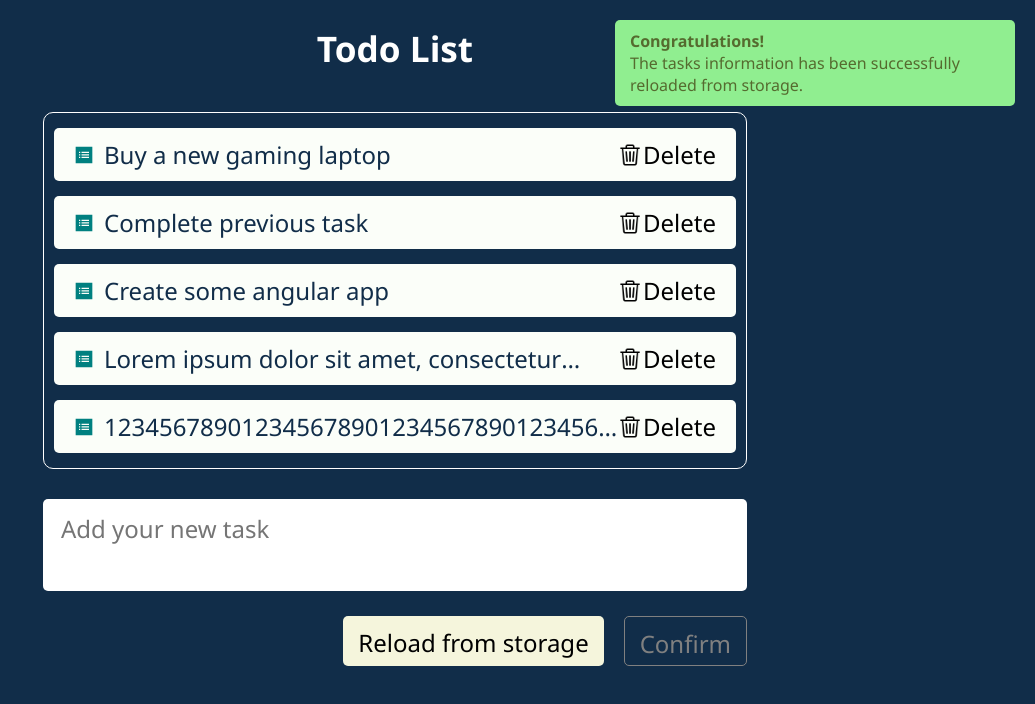
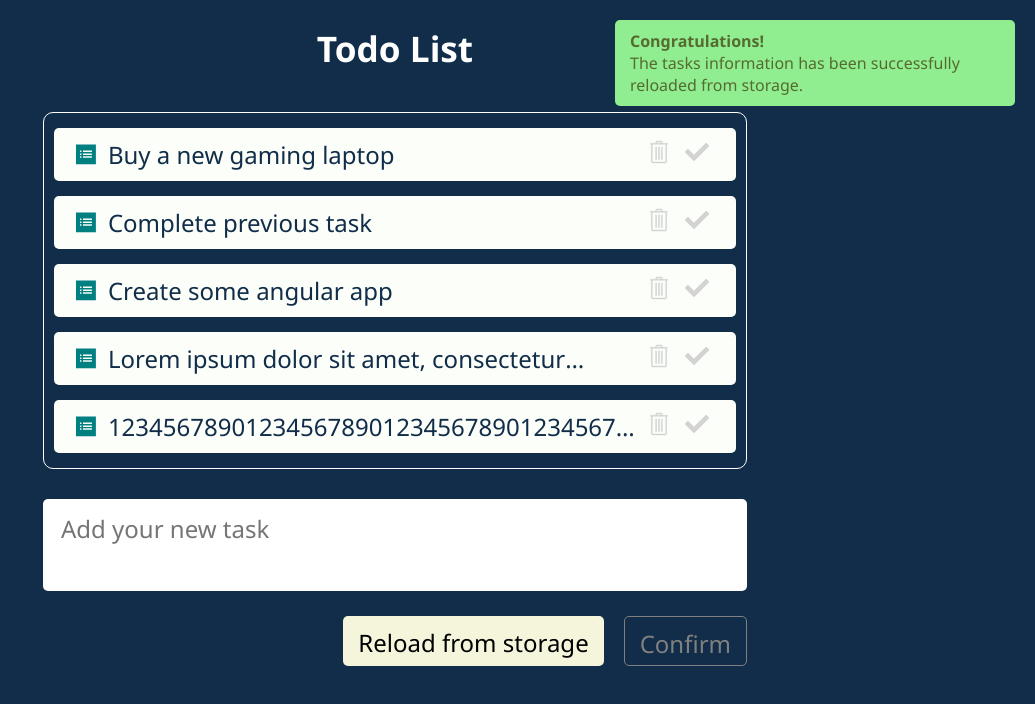
Before and after one commit to Angular-OTUS/ToDoList-GubanovFilat, an Angular app: page / in a window 1280 px wide. Both pictures are taken after a click on the button "Reload from storage". Shown: the top 704 px of the page, without its empty margins (245-1280 px from the left). Built offline with nearby package versions, Linux system fonts and the light colour scheme.

Commit message:
Implement task completion status functionality

```diff
--- a/src/app/components/to-do-list-item/to-do-list-item.css
+++ b/src/app/components/to-do-list-item/to-do-list-item.css
@@ -38,20 +38,43 @@
 
 .todoIcon {
   margin-right: 10px;
+  color: teal;
+  font-size: 1.8rem;
 }
 
-:host ::ng-deep .deleteButton {
+:host ::ng-deep .deleteButton,
+:host ::ng-deep .completeButton {
   height: unset;
-  padding: unset;
+  padding: 0 7px;
   background-color: unset;
-
-  background-image: url("/icon-delete.png");
-  background-repeat: no-repeat;
-  background-position: center left;
-  background-size: 1.5rem 1.5rem;
-  padding-left: 25px;
+  color: lightgray;
 }
-:host ::ng-deep .deleteButton:hover {
+:host ::ng-deep .todo.completedTodo .deleteButton,
+:host ::ng-deep .todo.completedTodo .completeButton {
+  color: grey;
+}
+:host ::ng-deep .todo .deleteButton:hover {
+  filter: unset;
   color: red;
   transform: scale(1.3);
 }
+:host ::ng-deep .todo .completeButton:hover {
+  filter: unset;
+  color: green;
+  transform: scale(1.3);
+}
+:host ::ng-deep .todo.completedTodo .completeButton:hover {
+  filter: unset;
+  color: goldenrod;
+  transform: scale(1.3);
+}
+
+.completedTodo,
+.todo.completedTodo .todoIcon {
+  background-color: unset;
+  color: grey;
+}
+
+.completedTodo {
+  border: 1px solid grey;
+}
--- a/src/app/components/to-do-list-item/to-do-list-item.html
+++ b/src/app/components/to-do-list-item/to-do-list-item.html
@@ -1,5 +1,22 @@
-<li class="todo" [class.selectedTodo]="isSelected">
-  <img src="/task.svg" class="todoIcon" />
+<li
+  class="todo"
+  [class.selectedTodo]="isSelected"
+  [class.completedTodo]="task.isCompleted"
+>
+  <svg
+    class="todoIcon"
+    fill="currentColor"
+    width="1em"
+    height="1em"
+    viewBox="0 0 24 24"
+    xmlns="http://www.w3.org/2000/svg"
+  >
+    <path
+      fill-rule="evenodd"
+      clip-rule="evenodd"
+      d="M2 2H22V22H2V2ZM6 8H7.49347V9.49347H6V8ZM9.03917 8H18V9.49347H9.03917V8ZM9.03917 10.9869H18V12.4804H9.03917V10.9869ZM18 13.9739H9.03917V15.4674H18V13.9739ZM7.49347 10.9869H6V12.4804H7.49347V10.9869ZM6 13.9739H7.49347V15.4674H6V13.9739Z"
+    />
+  </svg>
 
   <span class="todoText" appTooltip="{{ task.description }}">{{
     task.description
@@ -7,10 +24,40 @@
 
   <app-button
     type="button"
-    appTooltip="Click the button to delete the task."
+    appTooltip="Click on the icon to delete the task."
     className="deleteButton"
     (click)="onDelete($event)"
   >
-    Delete
+    <svg
+      fill="currentColor"
+      stroke="currentColor"
+      width="1em"
+      height="1em"
+      viewBox="0 0 50 50"
+      xmlns="http://www.w3.org/2000/svg"
+    >
+      <path
+        d="M 21 2 C 19.354545 2 18 3.3545455 18 5 L 18 7 L 10.154297 7 A 1.0001 1.0001 0 0 0 9.984375 6.9863281 A 1.0001 1.0001 0 0 0 9.8398438 7 L 8 7 A 1.0001 1.0001 0 1 0 8 9 L 9 9 L 9 45 C 9 46.645455 10.354545 48 12 48 L 38 48 C 39.645455 48 41 46.645455 41 45 L 41 9 L 42 9 A 1.0001 1.0001 0 1 0 42 7 L 40.167969 7 A 1.0001 1.0001 0 0 0 39.841797 7 L 32 7 L 32 5 C 32 3.3545455 30.645455 2 29 2 L 21 2 z M 21 4 L 29 4 C 29.554545 4 30 4.4454545 30 5 L 30 7 L 20 7 L 20 5 C 20 4.4454545 20.445455 4 21 4 z M 11 9 L 18.832031 9 A 1.0001 1.0001 0 0 0 19.158203 9 L 30.832031 9 A 1.0001 1.0001 0 0 0 31.158203 9 L 39 9 L 39 45 C 39 45.554545 38.554545 46 38 46 L 12 46 C 11.445455 46 11 45.554545 11 45 L 11 9 z M 18.984375 13.986328 A 1.0001 1.0001 0 0 0 18 15 L 18 40 A 1.0001 1.0001 0 1 0 20 40 L 20 15 A 1.0001 1.0001 0 0 0 18.984375 13.986328 z M 24.984375 13.986328 A 1.0001 1.0001 0 0 0 24 15 L 24 40 A 1.0001 1.0001 0 1 0 26 40 L 26 15 A 1.0001 1.0001 0 0 0 24.984375 13.986328 z M 30.984375 13.986328 A 1.0001 1.0001 0 0 0 30 15 L 30 40 A 1.0001 1.0001 0 1 0 32 40 L 32 15 A 1.0001 1.0001 0 0 0 30.984375 13.986328 z"
+      />
+    </svg>
+  </app-button>
+
+  <app-button
+    type="button"
+    appTooltip="Click on the icon to change the task completion status."
+    className="completeButton"
+    (click)="onComplete($event)"
+  >
+    <svg
+      fill="currentColor"
+      width="1em"
+      height="1em"
+      viewBox="0 0 512 512"
+      xmlns="http://www.w3.org/2000/svg"
+    >
+      <path
+        d="M173.898 439.404l-166.4-166.4c-9.997-9.997-9.997-26.206 0-36.204l36.203-36.204c9.997-9.998 26.207-9.998 36.204 0L192 312.69 432.095 72.596c9.997-9.997 26.207-9.997 36.204 0l36.203 36.204c9.997 9.997 9.997 26.206 0 36.204l-294.4 294.401c-9.998 9.997-26.207 9.997-36.204-.001z"
+      ></path>
+    </svg>
   </app-button>
 </li>
--- a/src/app/components/to-do-list-item/to-do-list-item.ts
+++ b/src/app/components/to-do-list-item/to-do-list-item.ts
@@ -20,9 +20,18 @@ export class ToDoListItem {
   @Output()
   protected deleteTaskEvent = new EventEmitter();
 
+  @Output()
+  protected completeTaskEvent = new EventEmitter();
+
   protected onDelete(event: Event): void {
     event.stopPropagation();
 
     this.deleteTaskEvent.emit(this.task.id);
   }
+
+  protected onComplete(event: Event): void {
+    event.stopPropagation();
+
+    this.completeTaskEvent.emit(this.task.id);
+  }
 }
--- a/src/app/components/to-do-list/to-do-list.html
+++ b/src/app/components/to-do-list/to-do-list.html
@@ -9,6 +9,7 @@
     [task]="task"
     [isSelected]="task.id === taskId"
     (deleteTaskEvent)="onDelete(task.id)"
+    (completeTaskEvent)="onComplete(task.id)"
     (click)="onItemClick(task.id)"
   />
   } @empty {
--- a/src/app/components/to-do-list/to-do-list.ts
+++ b/src/app/components/to-do-list/to-do-list.ts
@@ -55,6 +55,24 @@ export class ToDoList implements OnInit {
       this.tasks = this.taskService.getTasks();
 
       this.toastService.success('Congratulations!', 'The tasks information has been successfully reloaded from storage.');
+    } catch (error) {
+      this.toastService.error('We are really sorry!', 'Something went wrong when accessing storage.');
+    }
+
+    this.setFocusIntoTextarea();
+  }
+
+  protected onComplete(taskId: string): void {
+    try {
+      this.taskService.toggleTaskCompletionState(taskId);
+
+      this.tasks.forEach((task) => {
+        if (task.id === taskId) {
+          task.isCompleted = !task.isCompleted;
+        }
+      });
+
+      this.toastService.success('Congratulations!', 'The task completion status has been changed successfully.');
     } catch (error) {
       this.toastService.error('We are really sorry!', 'Something went wrong when accessing storage.');
     }
--- a/src/app/dto/Task.ts
+++ b/src/app/dto/Task.ts
@@ -5,16 +5,19 @@ export class Task {
 
   description: string;
 
-  constructor(id: string, description: string) {
+  isCompleted: boolean;
+
+  private constructor(id: string, description: string, isCompleted: boolean) {
     this.id = id;
     this.description = description;
+    this.isCompleted = isCompleted;
   }
 
-  static of(description: string) {
-    return new Task(uuid(), description);
+  public static of(description: string) {
+    return new Task(uuid(), description, false);
   }
 
-  clone() {
-    return new Task(this.id, this.description);
+  public clone() {
+    return new Task(this.id, this.description, this.isCompleted);
   }
 }
--- a/src/app/services/task-service-fake.ts
+++ b/src/app/services/task-service-fake.ts
@@ -66,4 +66,16 @@ export class TaskServiceFake extends TaskService {
 
     this.tasks = this.tasks.filter((task) => task.id !== taskId);
   }
+
+  public override toggleTaskCompletionState(taskId: string): void {
+    if (!this.isSuccess()) {
+      throw new Error();
+    }
+
+    this.tasks.forEach((task) => {
+      if (task.id === taskId) {
+        task.isCompleted = !task.isCompleted;
+      }
+    });
+  }
 }
--- a/src/app/services/task-service.ts
+++ b/src/app/services/task-service.ts
@@ -9,4 +9,6 @@ export abstract class TaskService {
   ): Task;
 
   public abstract deleteTask(taskId: string): void;
+
+  public abstract toggleTaskCompletionState(taskId: string): void;
 }
```
Also changed, not shown: public/icon-delete.png (deleted), public/task.svg (deleted).
